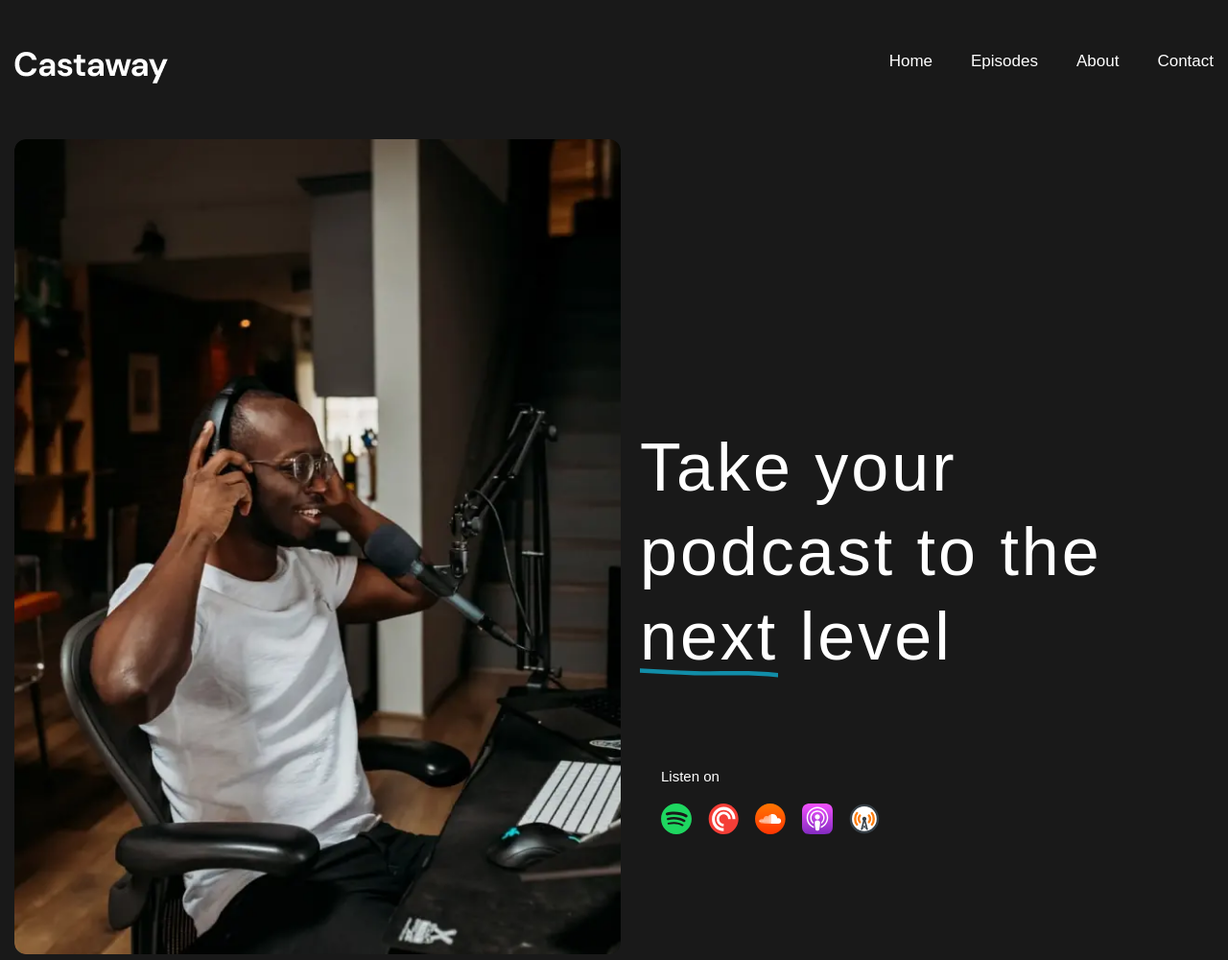
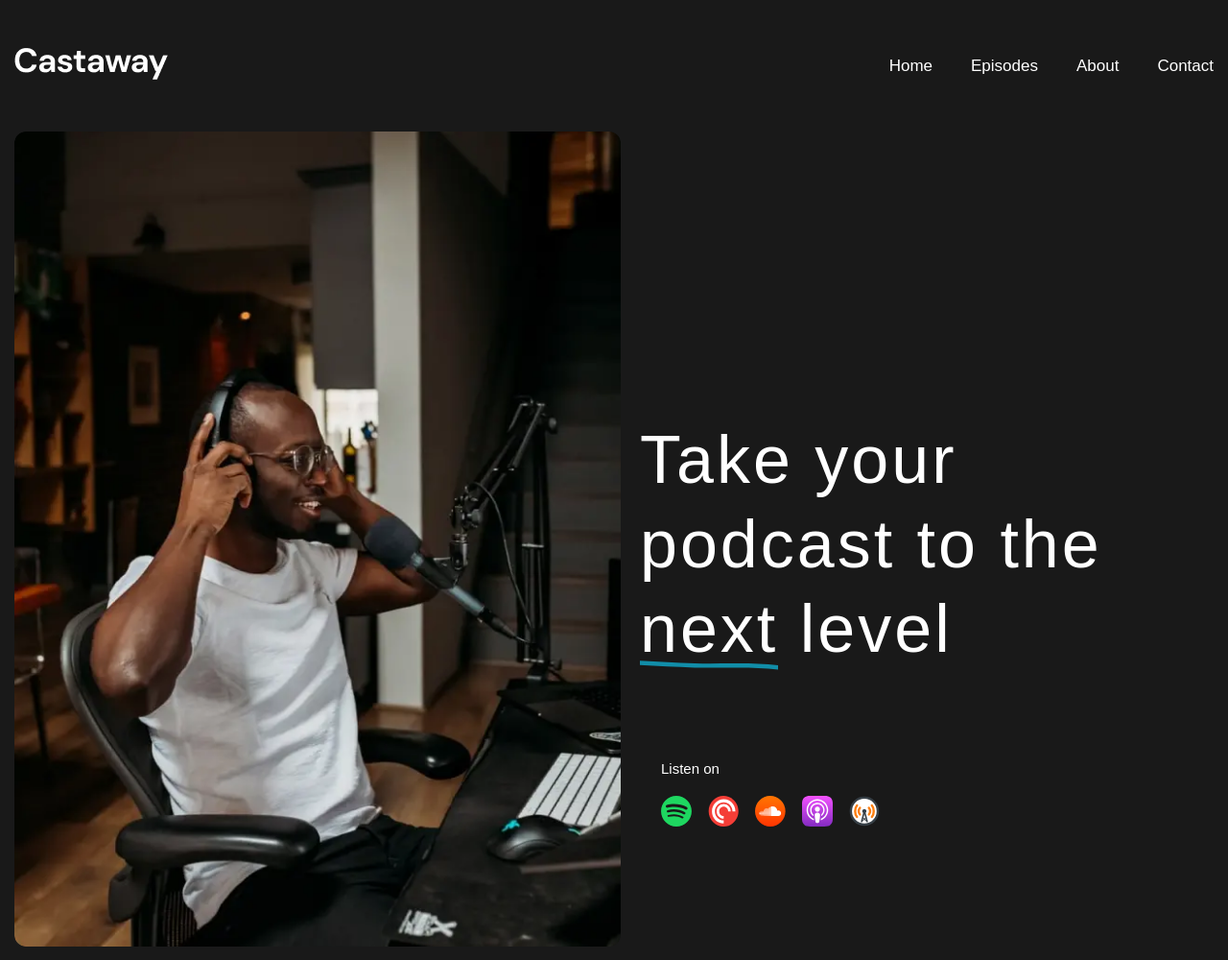
Before and after one commit to IwannaBejutser/Castaway, a plain HTML site: page index.html in a window 1280 px wide. Shown: the top 1000 px of the page at 96% size. Drawn offline with nearby package versions, Linux system fonts and the light colour scheme; a web font is replaced by a local one.

Commit message:
fix bug header

```diff
--- a/css/main.css
+++ b/css/main.css
@@ -172,6 +172,10 @@ a {
 }
 .header__logo {
   max-width: 160px;
+}
+
+.header__navbar {
+  display: flex;
 }
 @media (max-width: 965px) {
   .header__navbar {
```
